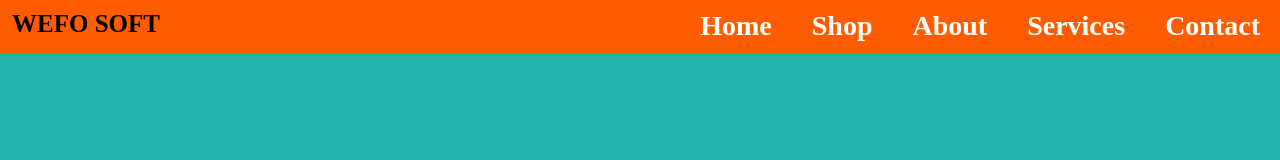
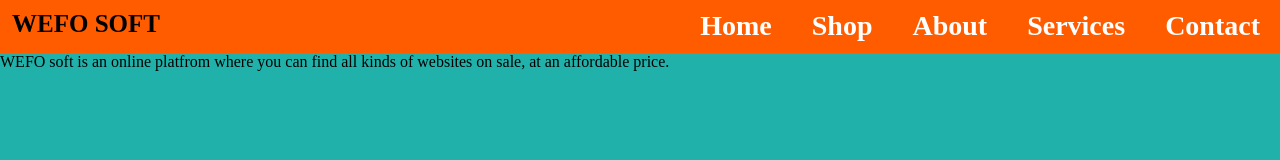
Before and after one commit to Mackmoth/WEFO-SOFT-, a plain HTML site: page about.html in a window 1280 px wide. Shown: the top 160 px of the page. Drawn offline with nearby package versions, Linux system fonts and the light colour scheme.

Commit message:
Update about.html

```diff
--- a/about.html
+++ b/about.html
@@ -74,6 +74,15 @@
 
     </header>
 
+       <section class="blog">
+           <div>
+               <p>
+                   WEFO soft is an online platfrom where you can find all kinds of websites on sale, at an affordable price.
+               </p>
+           </div>
+
+       </section>
+
     <script src="script.js"></script>
 
 </body>
```
